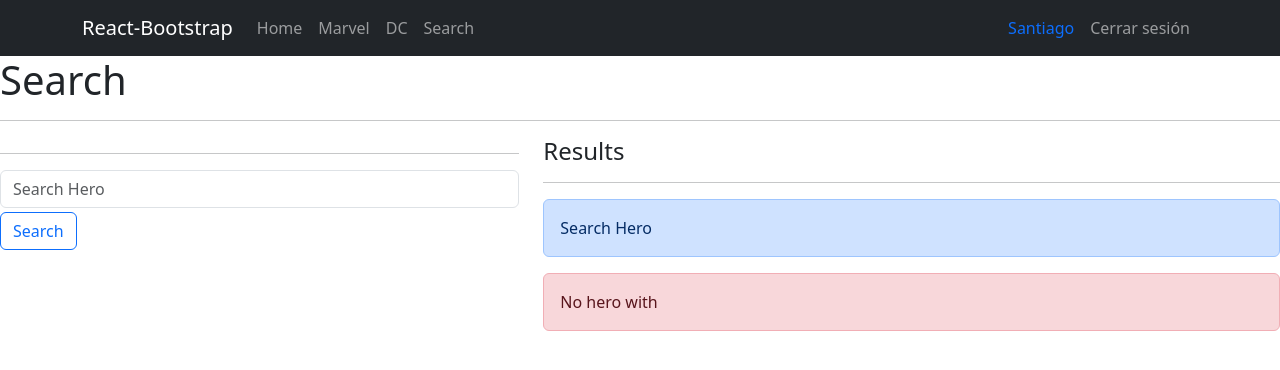
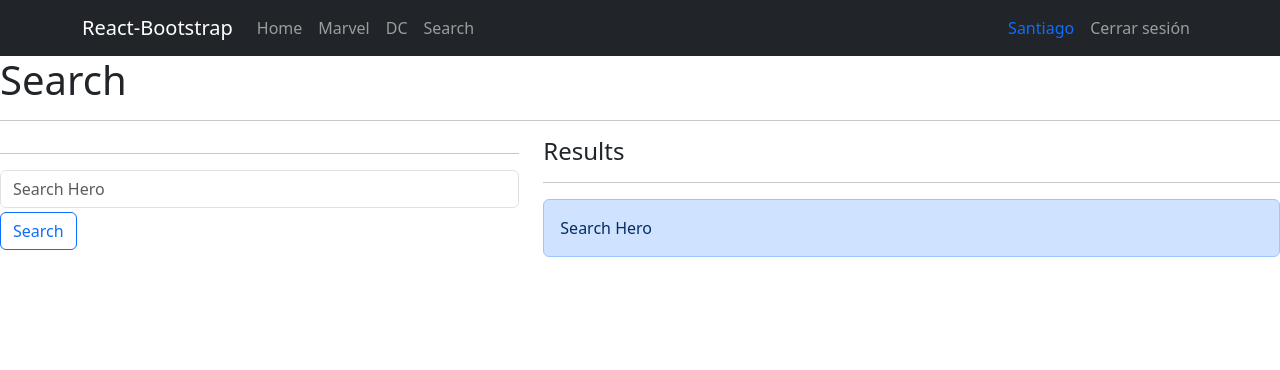
Before and after one commit to esyacelga/heroes-app, a React (Vite) app: page /search in a window 1280 px wide. Shown: the top 370 px of the page. Built offline with nearby package versions, Linux system fonts and the light colour scheme.

Commit message:
Componente search

```diff
--- a/src/heroes/pages/search-page.jsx
+++ b/src/heroes/pages/search-page.jsx
@@ -46,13 +46,14 @@ export const SearchPage = () => {
                 <div className="col-7">
                     <h4>Results</h4>
                     <hr/>
-                    <div className="alert alert-primary">
-                        Search Hero
-                    </div>
+                    {
+                        q === ''
+                            ? <div className="alert alert-primary"> Search Hero </div>
+                            : (heroes.length === 0)
+                            && <div className="alert alert-danger"> No hero with <b> {q}</b></div>
 
-                    <div className="alert alert-danger">
-                        No hero with <b> {q}</b>
-                    </div>
+                    }
+
 
                     {
                         heroes.map(hero => (
```
